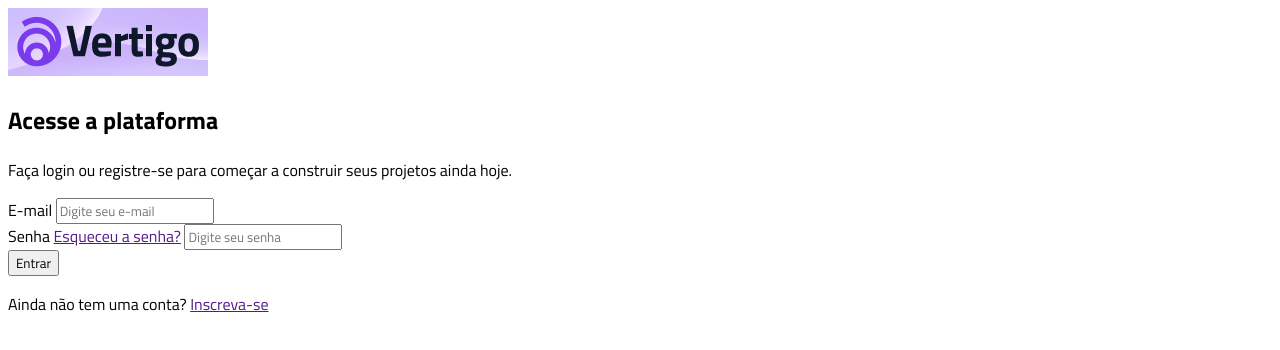
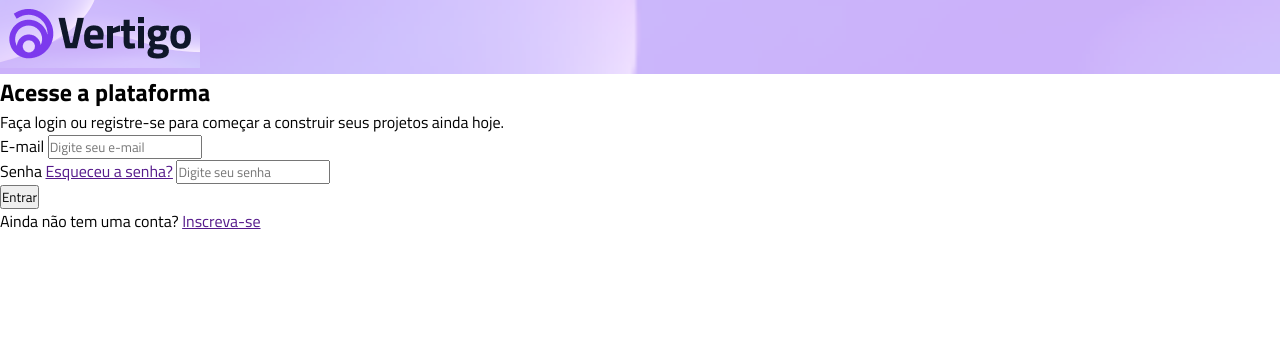
Before and after one commit to Gustavo74B/Projeto_Vertigo, a plain HTML site: page index.html in a window 1280 px wide. Drawn offline with Linux system fonts and the light colour scheme.

Commit message:
Atualização - Ajeitando o Header

```diff
--- a/style.css
+++ b/style.css
@@ -1,3 +1,12 @@
 * {
+    /* Reset do Css */
+    margin: 0;
+    padding: 0;
+    box-sizing: border-box;
     font-family: 'Titillium Web', sans-serif;
 }
+
+header {
+    background-image: url(./imgs/img_mobile.png);
+    background-size: cover;
+}
```
